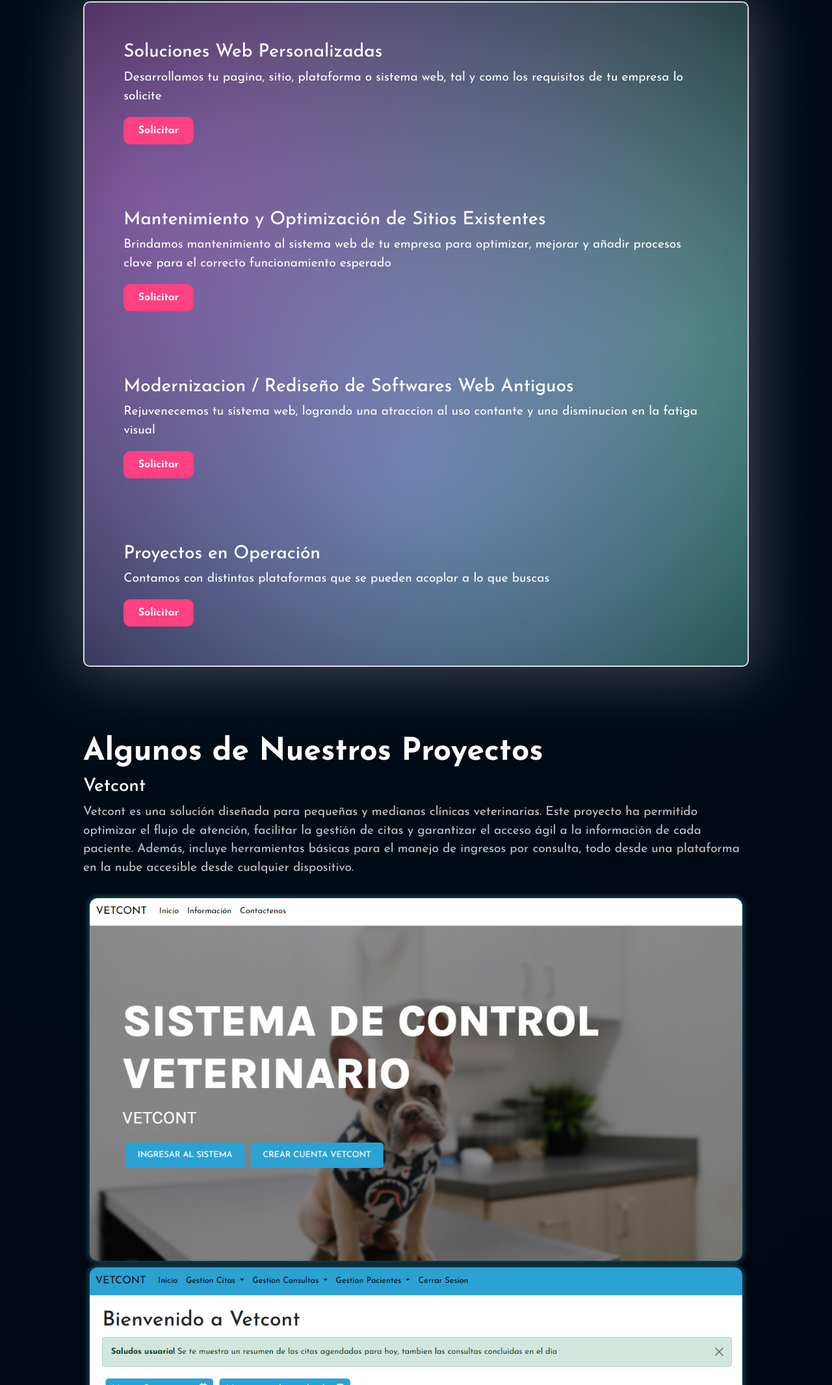
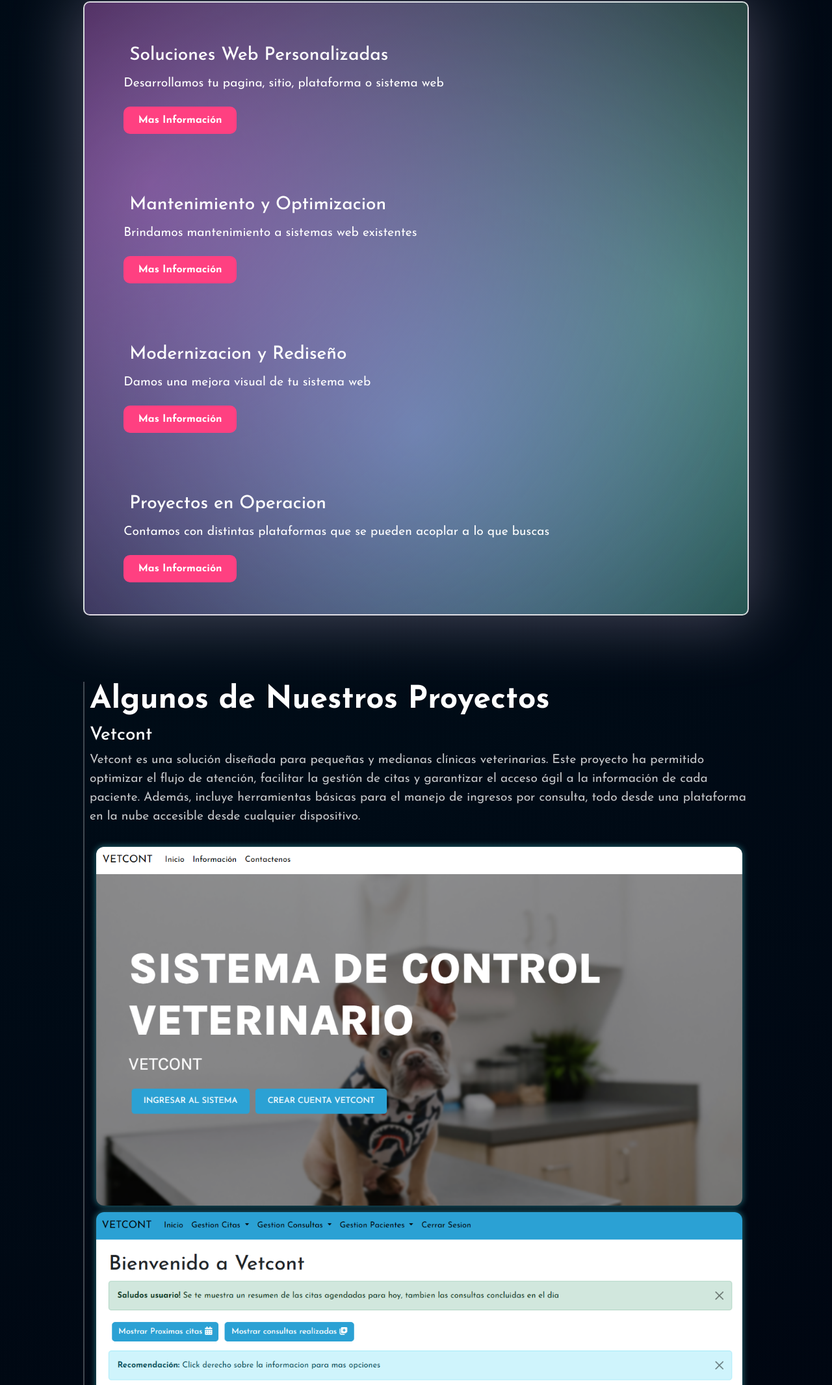
Before and after one commit to edwinSolorzanoC/empresa, a plain HTML site: page index.html in a window 1280 px wide. Shown: the part 669-2800 px from the top of the page at 65% size. Drawn offline with nearby package versions, Linux system fonts and the light colour scheme; a script that the page names is missing.

Commit message:
cambios extraños que hay en mi

```diff
--- a/index.html
+++ b/index.html
@@ -21,14 +21,6 @@
         <div class="titulo">
             Edwin Solorzano Campos | Soluciones Web
         </div>
-        <div class="navegacion" id="navegacion">
-            <a href="">Informacion</a>
-            <a href="">Sobre Nosotros</a>
-            <a href="">Contactenos</a>
-        </div>
-        <div class="mostrar">
-            <i class="fa-solid fa-bars-staggered" id="mostrarMenu"></i>
-        </div>
     </header>
     <main>
 
@@ -44,29 +36,42 @@
             <h2>Adquiere Nuestros Servicios</h2>
 
             <div class="flex">
-                <div>
-                    <h3>Soluciones Web Personalizadas</h3>
-                    <p>Desarrollamos tu pagina, sitio, plataforma o sistema web,
-                         tal y como los requisitos de tu empresa lo solicite
-                    </p>
-                    <input type="button" value="Solicitar">
-                </div>
-                <div>
-                    <h3>Mantenimiento y Optimización de Sitios Existentes</h3>
-                    <p>Brindamos mantenimiento al sistema web de tu empresa para optimizar, mejorar y añadir procesos clave para el correcto funcionamiento esperado</p>
-                    <input type="button" value="Solicitar">
-
-                </div>
-                <div>
-                    <h3>Modernizacion / Rediseño de Softwares Web Antiguos</h3>
-                    <p>Rejuvenecemos tu sistema web, logrando una atraccion al uso contante y una disminucion en la fatiga visual</p>
-                    <input type="button" value="Solicitar">
-                </div>
-                <div>
-                    <h3>Proyectos en Operación</h3>
+                <article>
+                    <header>
+                        <h3>Soluciones Web Personalizadas</h3>
+                    </header>
+                    <p>Desarrollamos tu pagina, sitio, plataforma o sistema web</p>
+                    <footer>
+                        <input type="button" value="Mas Información">
+                    </footer>
+                </article>
+                <article>
+                    <header>
+                        <h3>Mantenimiento y Optimizacion</h3>
+                    </header>
+                    <p>Brindamos mantenimiento a sistemas web existentes</p>
+                    <footer>
+                        <input type="button" value="Mas Información">
+                    </footer>
+                </article>
+                <article>
+                    <header>
+                        <h3>Modernizacion y Rediseño</h3>
+                    </header>
+                    <p>Damos una mejora visual de tu sistema web</p>
+                    <footer>
+                        <input type="button" value="Mas Información">
+                    </footer>
+                </article>
+                <article>
+                    <header>
+                        <h3>Proyectos en Operacion</h3>
+                    </header>
                     <p>Contamos con distintas plataformas que se pueden acoplar a lo que buscas</p>
-                    <input type="button" value="Solicitar">
-                </div>
+                    <footer>
+                        <input type="button" value="Mas Información">
+                    </footer>
+                </article>
             </div>
         </section>
 
@@ -91,19 +96,21 @@
             <h2>Ponte en contacto con nosotros </h2>
 
             <form action="">
-                <label for="username">Nombre de Empresa: </label>
-                <input id="username" type="text" placeholder="...">
-                <label for="motivo">Selecciona servicio que te gustaria adquirir: </label>
+                <label for="username">Cuentame quien nos habla: </label>
+                <input id="username" type="text" placeholder="" required>
+
+                <label for="motivo">Selecciona servicio que te gustaria connsultar: </label>
                 <select name="motivo" id="motivo" required>
                     <option value="" selected disabled>Selecciona una opción</option>
                     <option value="solucion">Solución web personalizada</option>
                     <option value="mantenimiento">Mantenimiento / Optimización</option>
                     <option value="modernizacion">Modernización / Rediseño</option>
                     <option value="servicios">Servicios web</option>
+                    <option value="otro">Otro</option>
                 </select>
 
                 <label for="descripcion">Añade una descripcion: </label>
-                <input type="text" id="descripcion" placeholder="...">
+                <input type="text" id="descripcion" placeholder="" required>
                 <div class="opciones">
                     <input type="submit" value="Enviar">
                     <input type="reset">
--- a/js/header.js
+++ /dev/null
@@ -1,11 +0,0 @@
-
-document.addEventListener('DOMContentLoaded', function(){
-    const navegacion = document.getElementById("navegacion");
-    document.getElementById("mostrarMenu").addEventListener('click', function(){
-        if(navegacion.style.display === 'none' || navegacion.style.display === '') {
-            navegacion.style.display = 'block';
-        } else {
-            navegacion.style.display = 'none';
-        }
-    });
-});
--- a/styles/extras.css
+++ /dev/null
@@ -1,45 +0,0 @@
-.proyectos {
-  padding: 4rem 2rem;
-  background: linear-gradient(to right, rgb(208, 32, 61), rgb(208, 91, 32));
-  color: white;
-  text-align: center;
-}
-
-.proyectos h2 {
-  font-size: 2.5rem;
-  margin-bottom: 3rem;
-}
-
-.proyectos h3 {
-  font-size: 1.8rem;
-  margin-bottom: 1rem;
-  color: #fff5e1;
-}
-
-.proyectos p {
-  max-width: 700px;
-  margin: 0 auto 2rem;
-  line-height: 1.6;
-}
-
-.vetcont, .tsnatural {
-  margin-bottom: 5rem;
-}
-
-.imagenes {
-  display: flex;
-  justify-content: center;
-  gap: 1rem;
-  flex-wrap: wrap;
-}
-
-.imagenes img {
-  max-width: 300px;
-  border-radius: 12px;
-  transition: transform 0.3s ease, box-shadow 0.3s ease;
-}
-
-.imagenes img:hover {
-  transform: scale(1.05);
-  box-shadow: 0 10px 20px rgba(0, 0, 0, 0.3);
-}
--- a/styles/index.css
+++ b/styles/index.css
@@ -3,12 +3,20 @@
 .inicio .informacion{
     margin-bottom: 10%;
     border-left: 2px solid rgba(255, 255, 255, 0.254);
-    padding-left: 1%;
+    padding-left: .5rem;
 }
 
 .inicio .informacion p{
     font-size: 2rem;
 }
+
+.inicio .informacion h1 {
+    background: linear-gradient(90deg, #00e1ff, #c800ff);
+    background-clip: text; /* estándar */
+    -webkit-background-clip: text; /* necesario para Chrome/Safari */
+    -webkit-text-fill-color: transparent;
+}
+
 .inicio .informacion input[type="button"]{
     background-color: #ff4081;
     box-shadow: 0px 3px 30px 3px #ff408058;
@@ -24,7 +32,7 @@
         font-size: 3rem;
     }
     .inicio .informacion p{
-        font-size: 1.5rem;
+        font-size: 1.2rem;
     }
 }
 .ofrecemos{
@@ -53,12 +61,16 @@
     color: rgb(255, 255, 255) !important;
 
 }
-.ofrecemos .flex div{
+.ofrecemos .flex article{
     text-align: center;
     padding: 0.5%;
     width: 25%;
+    display: flex;
+    flex-direction: column;
+    height: 230px;
 }
-.ofrecemos .flex div input[type="button"]{
+
+.ofrecemos .flex article input[type="button"]{
     /* background: linear-gradient(to right, rgb(208, 32, 61), rgb(218, 99, 13)); */
     background-color: #ff4081;
     color: rgb(255, 255, 255);
@@ -66,6 +78,14 @@
     padding: 1% 2.5%;
     border-radius: 10px;
     font-weight: bold;
+}
+.ofrecemos article header, .ofrecemos article footer{
+    background: none;
+    border: none;
+    justify-content: center;
+}
+.ofrecemos article footer{
+    margin-top: auto;
 }
 
 @media screen and (max-width:1500px){
@@ -78,16 +98,23 @@
         width: 100%;
         border-radius: 10px;
     }
-    .ofrecemos .flex div{
+    .ofrecemos .flex article{
         text-align: start;
         padding: 5%;
         width: 100%;
     }
+    .ofrecemos article header, .ofrecemos article footer{
+        justify-content: start;
+        text-align: start;
+    }
+
 }
 
 
 .proyectos{
     margin-bottom: 10%;
+    border-left: 2px solid rgba(255, 255, 255, 0.254);
+    padding-left: .5rem;
 }
 .proyectos .vetcont {
     margin-bottom: 5%
@@ -148,6 +175,9 @@
 .contacto form input, .contacto form select{
     display: block;
 }
+.contacto form label{
+    font-size: 1.2rem;
+}
 .contacto .opciones{
     display: flex;
 }
--- a/styles/main.css
+++ b/styles/main.css
@@ -23,6 +23,8 @@ main{
     min-height: 100vh;
     padding: 10%;
 }
+
+
 header{
     background-color: rgb(2, 11, 23);
     border-bottom: 2px solid rgba(255, 255, 255, 0.266);
```
